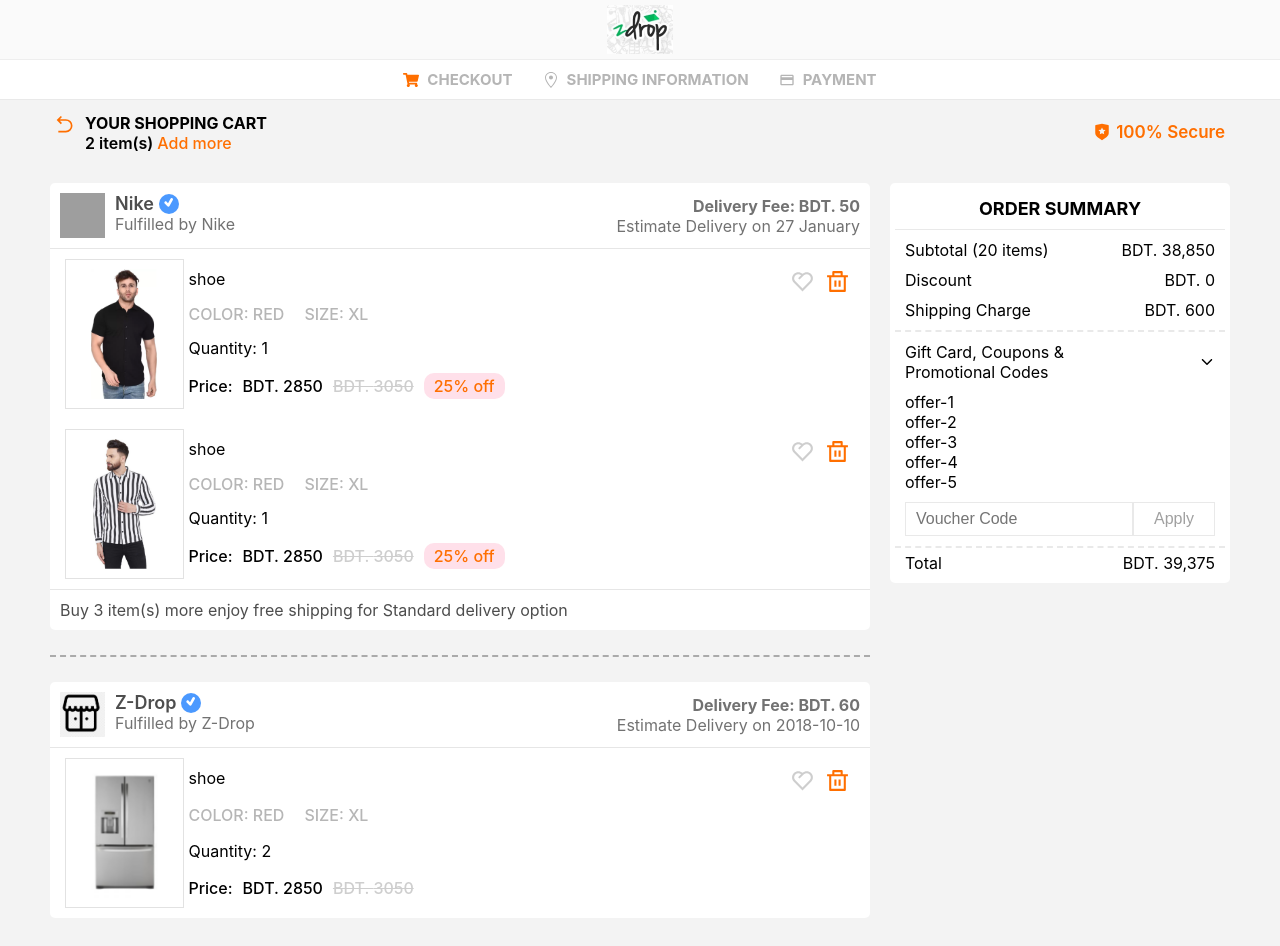
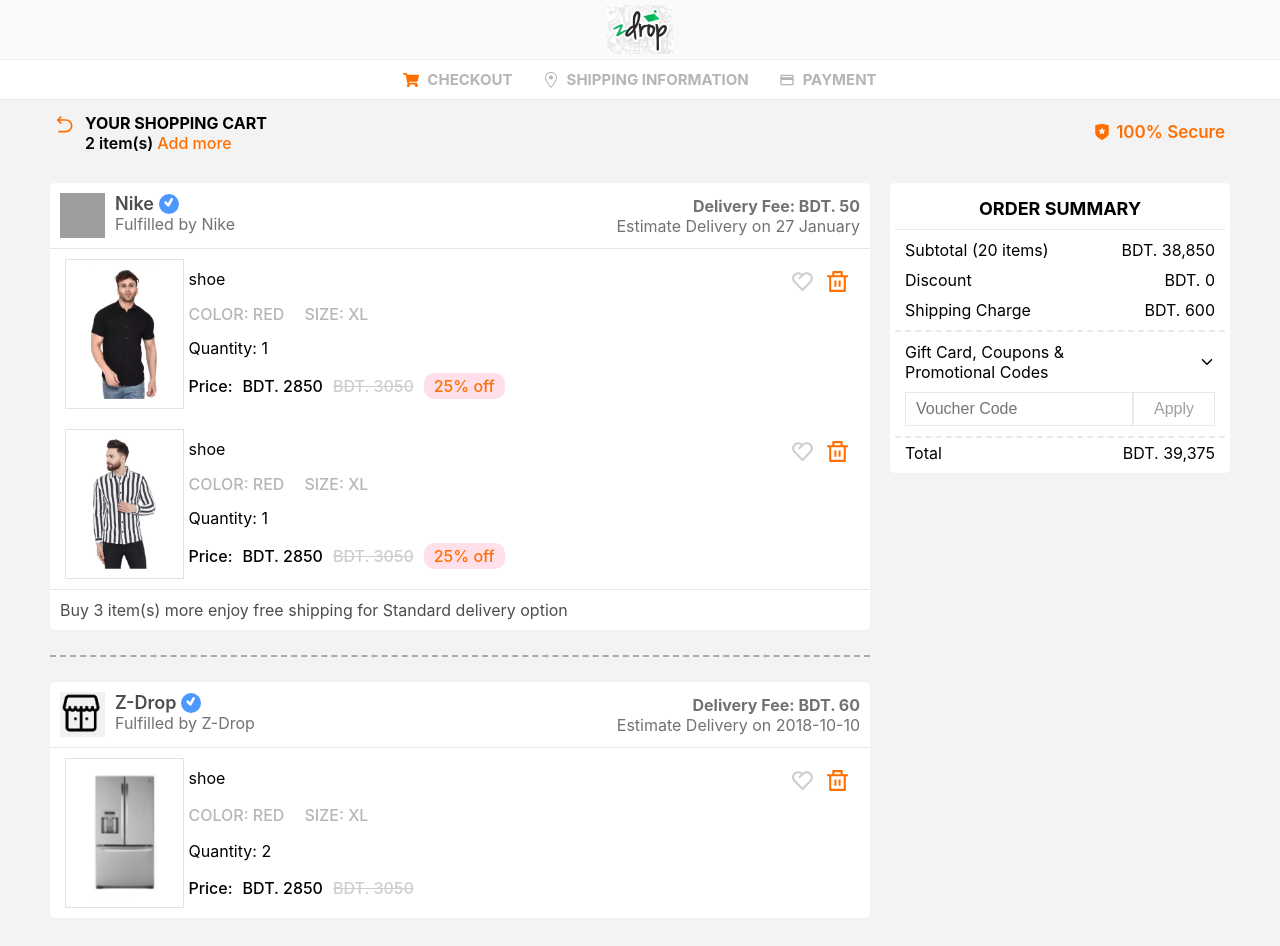
Before and after one commit to Rayhan0Islam0Shagor/z-drop-assignment, a Next.js app: page /cart in a window 1280 px wide. Shown: the top 946 px of the page. Built offline with nearby package versions, Linux system fonts and the light colour scheme; grey boxes are pictures that could not be loaded.

Commit message:
added offer in summary section

```diff
--- a/components/OrderSummary/OrderSummary.tsx
+++ b/components/OrderSummary/OrderSummary.tsx
@@ -3,7 +3,7 @@ import styles from './OrderSummary.module.scss';
 import * as IoIcons from 'react-icons/io';
 
 const OrderSummary = () => {
-  const [visible, setVisible] = useState(true);
+  const [visible, setVisible] = useState(false);
 
   const handleClick = () => {
     setVisible(!visible);
@@ -38,7 +38,7 @@ const OrderSummary = () => {
 
       <div className={styles.options} onClick={handleClick}>
         <p>Gift Card, Coupons & Promotional Codes</p>
-        {visible ? <IoIcons.IoIosArrowDown /> : <IoIcons.IoIosArrowUp />}
+        {visible ? <IoIcons.IoIosArrowUp /> : <IoIcons.IoIosArrowDown />}
       </div>
 
       {visible && (
```
